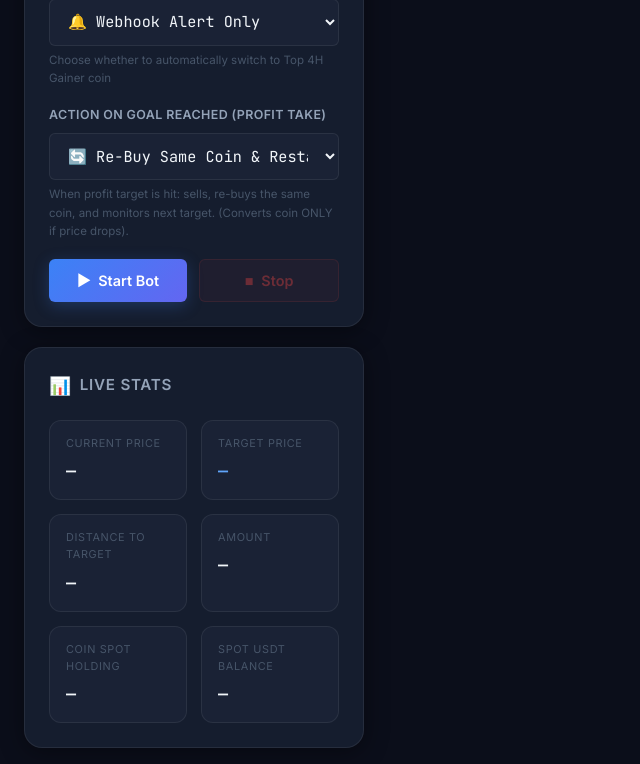
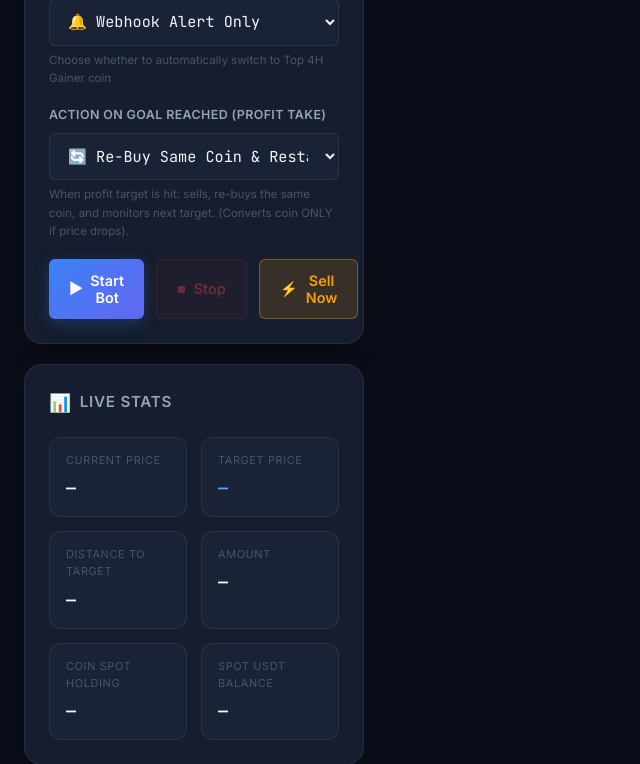
Before and after one commit to omarkhaled4418/binance_bot_v2, a Flask app: page / in a window 1280 px wide. Shown: the part 1350-2114 px from the top of the page, without its empty margins (0-640 px from the left). Run offline with Flask 3, Linux system fonts and the light colour scheme; some libraries are stand-ins or nearby versions.

Commit message:
Add manual Market Sell Now button on dashboard with instant execution and balance refresh

```diff
--- a/dashboard/app.py
+++ b/dashboard/app.py
@@ -252,6 +252,77 @@ def api_quick_buy():
         })
     except Exception as exc:
         _push_log("error", f"❌ Spot Buy Failed for {symbol}: {exc}")
+        return jsonify({"ok": False, "error": str(exc)}), 400
+
+
+@app.route("/api/manual-sell", methods=["POST"])
+def api_manual_sell():
+    """Place an immediate manual MARKET SELL order on Binance spot."""
+    global _monitor
+    data = request.get_json(force=True)
+    api_key = str(data.get("api_key", "")).strip()
+    api_secret = str(data.get("api_secret", "")).strip()
+    testnet = bool(data.get("testnet", True))
+    symbol = str(data.get("symbol", "")).strip().upper()
+    try:
+        raw_qty = float(data.get("quantity", 0))
+    except (ValueError, TypeError):
+        raw_qty = 0.0
+
+    if not symbol:
+        return jsonify({"error": "Coin symbol is required."}), 400
+
+    try:
+        client = get_client(testnet=testnet, api_key=api_key, api_secret=api_secret)
+        base_asset = symbol.replace("USDT", "")
+
+        # If quantity <= 0, fetch available balance to sell 100%
+        if raw_qty <= 0:
+            bal_info = client.get_asset_balance(asset=base_asset)
+            raw_qty = float(bal_info.get("free", 0)) if bal_info else 0.0
+            if raw_qty <= 0:
+                return jsonify({"error": f"You have 0 {base_asset} available in your Spot Wallet to sell."}), 400
+
+        # Stop active monitor if running
+        if _monitor and _monitor.is_running:
+            _monitor.stop()
+            _push_log("warning", f"⏹️ Active price monitor stopped due to manual market sell on {symbol}.")
+            _push_status("idle")
+
+        _push_log("warning", f"⚡ MANUAL SELL INITIATED: Placing MARKET SELL for {raw_qty} {symbol} …")
+        order = place_market_sell(client, symbol, raw_qty)
+
+        usdt_proceeds = 0.0
+        try:
+            usdt_proceeds = float(order.get("cummulativeQuoteQty", 0.0))
+        except (ValueError, TypeError):
+            pass
+        if usdt_proceeds <= 0:
+            try:
+                cur_p = get_current_price(symbol, client=client)
+                usdt_proceeds = raw_qty * cur_p
+            except Exception:
+                pass
+
+        _push_log(
+            "success",
+            f"⚡ MANUAL MARKET SELL EXECUTED! Sold {raw_qty} {symbol} for ${usdt_proceeds:.2f} USDT | Order ID={order.get('orderId')} | Status={order.get('status')}."
+        )
+
+        # Fetch new balance
+        new_bal_info = client.get_asset_balance(asset=base_asset)
+        new_free = float(new_bal_info.get("free", 0)) if new_bal_info else 0.0
+
+        return jsonify({
+            "ok": True,
+            "order": order,
+            "sold_symbol": symbol,
+            "sold_quantity": raw_qty,
+            "usdt_proceeds": usdt_proceeds,
+            "new_balance": new_free,
+        })
+    except Exception as exc:
+        _push_log("error", f"❌ Manual Market Sell Failed for {symbol}: {exc}")
         return jsonify({"ok": False, "error": str(exc)}), 400
 
 
--- a/dashboard/static/css/style.css
+++ b/dashboard/static/css/style.css
@@ -320,6 +320,18 @@ body {
 .btn-danger:hover:not(:disabled) {
   background: var(--red);
   color: #fff;
+}
+
+.btn-warning {
+  background: rgba(245, 158, 11, 0.15);
+  border: 1px solid rgba(245, 158, 11, 0.4);
+  color: var(--yellow);
+}
+
+.btn-warning:hover:not(:disabled) {
+  background: var(--yellow);
+  color: #0b0e1a;
+  box-shadow: 0 4px 16px rgba(245, 158, 11, 0.25);
 }
 
 .btn-ghost {
--- a/dashboard/static/js/app.js
+++ b/dashboard/static/js/app.js
@@ -49,6 +49,7 @@ const checkPriceBtn    = document.getElementById('check-price-btn');
 const currentPriceHint = document.getElementById('current-price-hint');
 const startBtn         = document.getElementById('start-btn');
 const stopBtn          = document.getElementById('stop-btn');
+const manualSellBtn    = document.getElementById('manual-sell-btn');
 const formError        = document.getElementById('form-error');
 
 // Stat & chart refs
@@ -832,6 +833,63 @@ stopBtn.addEventListener('click', async () => {
   fetchSpotBalances();
 });
 
+// ── Manual Market Sell Button ────────────────────────────────────────────────
+if (manualSellBtn) {
+  manualSellBtn.addEventListener('click', async () => {
+    clearError();
+    const symbol = symbolInput.value.trim().toUpperCase();
+    const isTestnet = currentMode === 'testnet';
+    const key = apiKeyInput.value.trim();
+    const secret = apiSecretInput.value.trim();
+
+    if (!symbol) {
+      return showError('Please enter or select a coin symbol (e.g. PORTALUSDT or BARUSDT) to sell.');
+    }
+
+    const modeStr = isTestnet ? 'TESTNET' : '🔴 LIVE (REAL FUNDS)';
+    const confirmed = confirm(
+      `⚡ MANUAL MARKET SELL CONFIRMATION\n\nMode: ${modeStr}\nSymbol: ${symbol}\n\nAre you sure you want to execute an immediate MARKET SELL for your available holdings on Binance?`
+    );
+    if (!confirmed) return;
+
+    manualSellBtn.disabled = true;
+    manualSellBtn.innerHTML = '<span class="btn-icon">⚡</span> Selling…';
+
+    try {
+      const res = await fetch('/api/manual-sell', {
+        method: 'POST',
+        headers: { 'Content-Type': 'application/json' },
+        body: JSON.stringify({
+          symbol: symbol,
+          quantity: 0,
+          testnet: isTestnet,
+          api_key: key,
+          api_secret: secret,
+        }),
+      });
+
+      const data = await res.json();
+
+      if (!res.ok || !data.ok) {
+        showError(data.error || 'Manual market sell failed.');
+        appendLog('error', `❌ Manual sell failed for ${symbol}: ${data.error || 'Unknown error'}`);
+      } else {
+        setStatus('idle');
+        appendLog(
+          'success',
+          `⚡ MANUAL MARKET SELL SUCCESS: Sold ${fmt(data.sold_quantity)} ${data.sold_symbol} for $${fmt(data.usdt_proceeds, 2)} USDT!`
+        );
+        await fetchSpotBalances(symbol);
+      }
+    } catch (err) {
+      showError('Network error executing manual sell: ' + err.message);
+    } finally {
+      manualSellBtn.disabled = false;
+      manualSellBtn.innerHTML = '<span class="btn-icon">⚡</span> Sell Now';
+    }
+  });
+}
+
 // ── Triggered overlay ─────────────────────────────────────────────────────────
 function showTriggered() {
   overlayDesc.textContent =
--- a/dashboard/templates/index.html
+++ b/dashboard/templates/index.html
@@ -210,6 +210,9 @@
           <button type="button" id="stop-btn" class="btn btn-danger" disabled>
             <span class="btn-icon">■</span> Stop
           </button>
+          <button type="button" id="manual-sell-btn" class="btn btn-warning" title="Immediately execute a Market Sell on this coin">
+            <span class="btn-icon">⚡</span> Sell Now
+          </button>
         </div>
 
         <div id="form-error" class="form-error hidden"></div>
```
